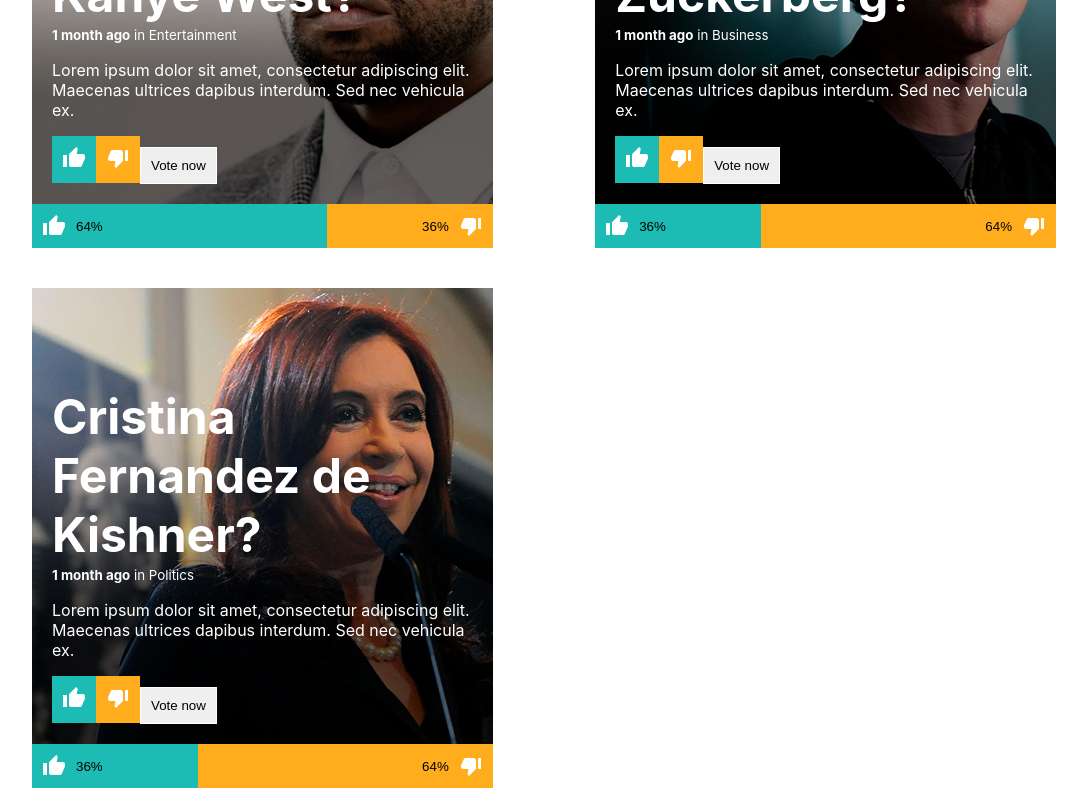
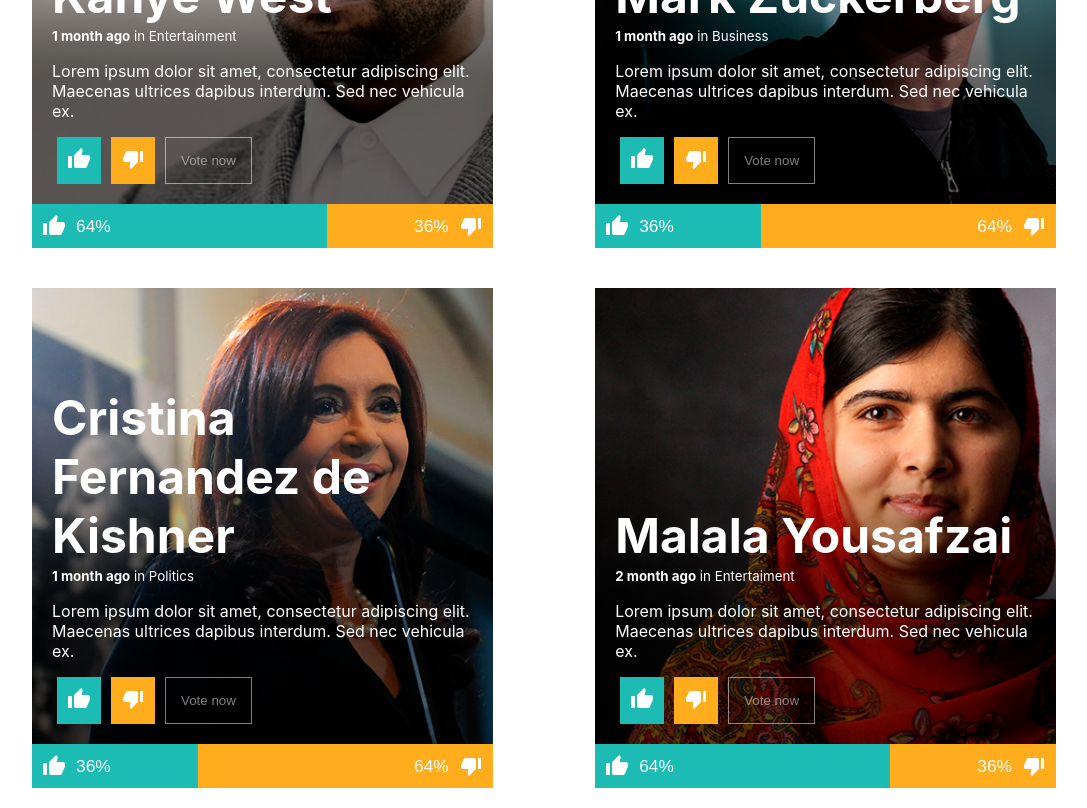
Before and after one commit to jodavaga/react-voting_character, a React (Create React App) app: page / in a window 1280 px wide. Shown: the part 1140-1948 px from the top of the page, without its empty margins (96-1183 px from the left). Built offline with nearby package versions, Linux system fonts and the light colour scheme.

Commit message:
VoteApp - Cards vote funcionality and logic update. Data json updated

```diff
--- a/src/assets/data/cardsData.js
+++ b/src/assets/data/cardsData.js
@@ -28,6 +28,16 @@
         likes: 36,
         dislikes: 64,
         img: 'cristina-fernandez-de-kishner'
+    },
+    {
+        id: 4,
+        character: "Malala Yousafzai",
+        description: 'Lorem ipsum dolor sit amet, consectetur adipiscing elit. Maecenas ultrices dapibus interdum. Sed nec vehicula ex.',
+        category: 'Entertaiment',
+        date: '2 month ago',
+        likes: 64,
+        dislikes: 36,
+        img: 'malala-yousafzai'
     }
 ]
 
--- a/src/assets/scss/_general.scss
+++ b/src/assets/scss/_general.scss
@@ -50,7 +50,13 @@
 
 .btn-outline {
     border: 1px solid $white-color;
-    background-color: none;
+    background: none;
+    color: $white-color;
+    padding: 15px;
+
+    &:disabled {
+        opacity: 0.5;
+    }
 }
 
 // Cards
--- a/src/components/caption-banner/caption-banner.component.scss
+++ b/src/components/caption-banner/caption-banner.component.scss
@@ -32,4 +32,5 @@
 
 .close {
     margin-left: 30px;
+    cursor: pointer;
 }
--- a/src/components/card-vote/CardVote.js
+++ b/src/components/card-vote/CardVote.js
@@ -13,7 +13,7 @@
         this.state = {
             selected: false,
             button: '',
-            inProgress: false,
+            inProgress: true,
             complete: false
         }
     }
@@ -30,14 +30,29 @@
         return percentageArray;
     }
 
+    toggleVote = (event) => {
+        if (this.state.inProgress && this.state.selected) {
+            this.props.handleVote(this.props.item.id, this.state.button.classList[1]);
+        }
+
+        this.setState(prevState => {
+            return {
+                inProgress: !prevState.inProgress,
+                button: '',
+                selected: false
+            }
+        });
+
+    }
+
     // Selecciona un boton para votar
     voteSelected = (event) => {
         const target = event.currentTarget
 
 
-        this.setState((prevState) => {
+        this.setState(() => {
             return {
-                selected: !prevState.selected,
+                selected: true,
                 button: target,
                 inProgress: true
             }
@@ -89,13 +104,8 @@
         const _likes = this.getPercentages(this.props.item.likes, this.props.item.dislikes)[0];
         const _dislikes = this.getPercentages(this.props.item.likes, this.props.item.dislikes)[1];
 
-        return (
-            <div className="card card-vote" style={backgroundStyle}>
-                <div className="card-container">
-                    <h1>{this.props.item.character}?</h1>
-                    <small><strong>{this.props.item.date}</strong> in {this.props.item.category}</small>
-                    <p>{this.props.item.description}</p>
-                    <div className="button-vote">
+
+        const onVoteElement = <div className="buttons-onvote">
                             <button
                                 className="btn btn-like like"
                                 onClick={(event) => this.voteSelected(event)}
@@ -111,22 +121,36 @@
                             </button>
 
                             <button
-                            onClick={(event) => this.props.handleVote(this.props.item.id, this.state.button.classList[1])}
+                                disabled={!this.state.selected}
+                                onClick={this.toggleVote}
                                 className="btn btn-outline">
                                 Vote now
                             </button>
+                        </div>;
 
+            const voteAgainButton = <button
+                                        className="btn btn-outline"
+                                        onClick={this.toggleVote}>Vote again</button>
+
+        return (
+            <div className="card card-vote" style={backgroundStyle}>
+                <div className="card-container">
+                    <h1>{this.props.item.character}</h1>
+                    <small><strong>{this.props.item.date}</strong> in {this.props.item.category}</small>
+                    <p>{this.state.inProgress ? this.props.item.description : 'Thank You for Voting!'}</p>
+                    <div className="onvote-container">
+                         { this.state.inProgress ? onVoteElement : voteAgainButton}
                     </div>
                 </div>
                 <div className="votes-buttons">
                     <button className="btn btn-like" style={{'width': _likes+'%'}}>
-                        <span className="btn-vote">
+                        <span className="voting-progress like">
                             <ThumbUpIcon />
                             <span>{this.roundPercentageToDisplay(_likes)}%</span>
                         </span>
                     </button>
                     <button className="btn btn-dislike" style={{'width': _dislikes+'%'}}>
-                        <span className="btn-vote">
+                        <span className="voting-progress dislike">
                             <span>{this.roundPercentageToDisplay(_dislikes)}%</span>
                             <ThumbDownAltIcon />
                         </span>
--- a/src/components/card-vote/CardVote.scss
+++ b/src/components/card-vote/CardVote.scss
@@ -1,3 +1,5 @@
+@import '../../assets/scss/variables';
+
 .card-vote {
     width: 45%;
     height: 500px;
@@ -5,6 +7,7 @@
     display: flex;
     flex-direction: column;
     justify-content: flex-end;
+    background-size: cover;
 }
 
 
@@ -22,11 +25,22 @@
     }
 }
 
-.btn-vote {
+.voting-progress {
+    display: flex;
+    align-items: center;
+    color: $white-color;
+
+    span {
+        margin: 0 10px;
+        font-size: 1.3em;
+    }
+}
+
+.buttons-onvote {
     display: flex;
     align-items: center;
 
-    span {
-        margin: 0 10px;
+    button {
+        margin: 0 5px;
     }
 }
--- a/src/components/header/Header.scss
+++ b/src/components/header/Header.scss
@@ -2,6 +2,7 @@
 
 .header-container {
     background-image: url('../../assets/images/pope-francis.jpg');
+    background-size: cover;
     padding-bottom: 150px;
 }
 
```
Lines whose indentation alone changed are shown as unchanged.
